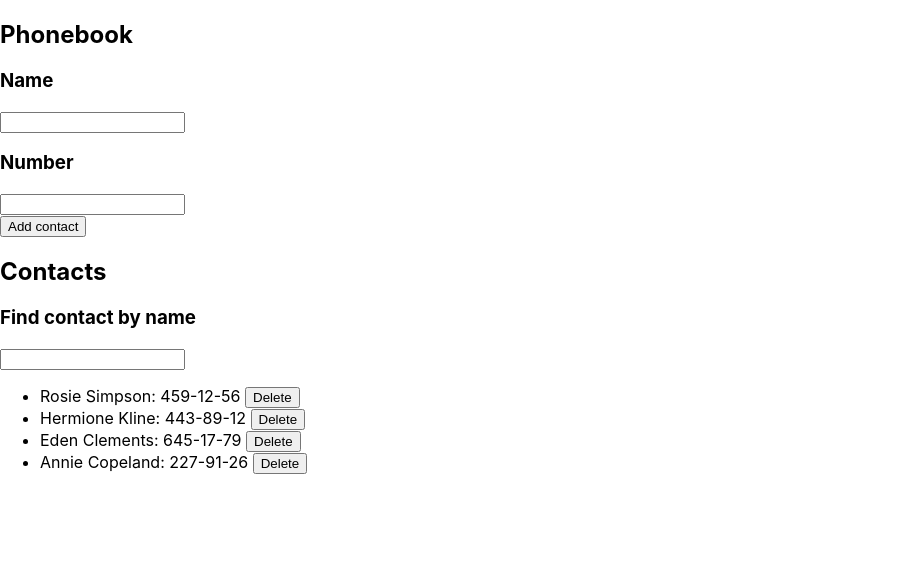
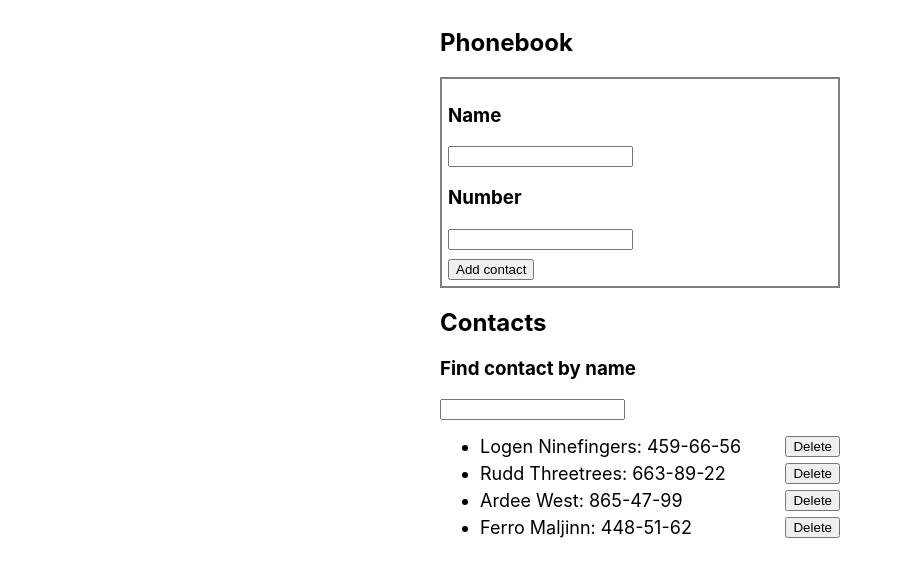
Before and after one commit to Oleh-Li/phonebook-v1, a React app: page / in a window 1280 px wide. Shown: the whole page, without its empty margins (0-903 px from the left). Built offline with nearby package versions, Linux system fonts and the light colour scheme.

Commit message:
add fn onDelete item

```diff
--- a/src/components/App.js
+++ b/src/components/App.js
@@ -1,5 +1,5 @@
 import React, { Component } from "react";
-import "./App.css";
+import styles from "./App.module.css";
 import ContactForm from "./contactForm/ContactForm";
 import ContactList from "./contactList/ContactList";
 import Filter from "./filter/Filter";
@@ -7,10 +7,10 @@ import Filter from "./filter/Filter";
 export default class App extends Component {
   state = {
     contacts: [
-      { id: "id-1", name: "Rosie Simpson", number: "459-12-56" },
-      { id: "id-2", name: "Hermione Kline", number: "443-89-12" },
-      { id: "id-3", name: "Eden Clements", number: "645-17-79" },
-      { id: "id-4", name: "Annie Copeland", number: "227-91-26" },
+      { id: "id-1", name: "Logen Ninefingers", number: "459-66-56" },
+      { id: "id-2", name: "Rudd Threetrees", number: "663-89-22" },
+      { id: "id-3", name: "Ardee West", number: "865-47-99" },
+      { id: "id-4", name: "Ferro Maljinn", number: "448-51-62" },
     ],
     filter: "",
   };
@@ -18,6 +18,16 @@ export default class App extends Component {
   onAddItem = (name, number, id) => {
     this.setState(({ contacts }) => {
       const newArr = [...contacts, { name, number, id: id }];
+      return {
+        contacts: newArr,
+      };
+    });
+  };
+
+  onDeleteItem = (id) => {
+    this.setState(({ contacts }) => {
+      const idx = contacts.findIndex((el) => el.id === id);
+      const newArr = [...contacts.slice(0, idx), ...contacts.slice(idx + 1)];
       return {
         contacts: newArr,
       };
@@ -43,15 +53,18 @@ export default class App extends Component {
 
   render() {
     const { filter, contacts } = this.state;
+    const nameArr = contacts.map((item) => item.name);
     return (
-      <div className="App">
-        <h2>Phonebook</h2>
-        <ContactForm onAddItem={this.onAddItem} />
+      <div className={styles.app}>
+        <h2 className={styles.title}>Phonebook</h2>
+        <ContactForm onAddItem={this.onAddItem} nameArr={nameArr} />
 
         <h2>Contacts</h2>
-        <h3>Find contact by name</h3>
         <Filter handleFilter={this.onFilterChange} />
-        <ContactList contacts={this.onFilterItemsToRepaint(contacts, filter)} />
+        <ContactList
+          contacts={this.onFilterItemsToRepaint(contacts, filter)}
+          onDeleteItem={this.onDeleteItem}
+        />
       </div>
     );
   }
--- /dev/null
+++ b/src/components/App.module.css
@@ -0,0 +1,5 @@
+.app{
+    min-width: 400px;
+    max-width: 800px;
+    margin: 0, auto;
+}
--- a/src/components/contactForm/ContactForm.js
+++ b/src/components/contactForm/ContactForm.js
@@ -1,5 +1,6 @@
 import { Component } from "react";
 import shortid from "shortid";
+import styles from "./ContactForm.module.css";
 
 export default class ContactForm extends Component {
   state = {
@@ -15,6 +16,11 @@ export default class ContactForm extends Component {
     e.preventDefault();
     const { name, number } = this.state;
     const { onAddItem } = this.props;
+    if (this.props.nameArr.indexOf(name) > -1) {
+      alert(`${name} is already in contact`);
+      this.setState({ name: "", number: "" });
+      return;
+    }
     onAddItem(name, number, shortid.generate());
     this.setState({ name: "", number: "" });
   };
@@ -22,10 +28,11 @@ export default class ContactForm extends Component {
   render() {
     const { name, number } = this.state;
     return (
-      <form onSubmit={this.onSubmit}>
+      <form className={styles.contactForm} onSubmit={this.onSubmit}>
         <h3>Name</h3>
 
         <input
+          className={styles.nameInput}
           onChange={this.onInputChange}
           type="text"
           name="name"
@@ -37,6 +44,7 @@ export default class ContactForm extends Component {
         />
         <h3>Number</h3>
         <input
+          className={styles.numberInput}
           onChange={this.onInputChange}
           type="tel"
           name="number"
--- a/src/components/contactForm/ContactForm.module.css
+++ b/src/components/contactForm/ContactForm.module.css
@@ -0,0 +1,11 @@
+.contactForm{
+    border-width: 2px;
+    border-color: grey;
+    border-style: solid;
+    background-color: #red;
+    padding: 6px;
+}
+
+.numberInput{
+margin-bottom: 8px;
+}
--- a/src/components/contactList/ContactList.js
+++ b/src/components/contactList/ContactList.js
@@ -1,10 +1,12 @@
 import ContactListItem from "./contactListItem/ContactListItem";
+import styles from "./ContactList.module.css"
 
-const ContactList = ({ contacts }) => {
+const ContactList = ({ contacts, onDeleteItem }) => {
   const elements = contacts.map((item) => {
     const { id, ...itemProps } = item;
     return <li key={id}>
-        <ContactListItem {...itemProps}/>
+        <ContactListItem {...itemProps}
+        onDeleteItem={()=>onDeleteItem(id)}/>
     </li>;
   });
   return (
--- /dev/null
+++ b/src/components/contactList/ContactList.module.css
@@ -0,0 +1,5 @@
+li{
+    font-size: 18px;
+    margin-bottom: 6px;
+
+}
--- a/src/components/contactList/contactListItem/ContactListItem.js
+++ b/src/components/contactList/contactListItem/ContactListItem.js
@@ -1,7 +1,9 @@
+import styles from "./ContactListItem.module.css"
 const ContactListItem = (props) => {
   return (
     <>
-      {props.name}: {props.number} <button>Delete</button>
+      <span className={styles.itemContactSpan}>{props.name}: {props.number}{" "}</span>
+      <button className={styles.contactBuuton} onClick={props.onDeleteItem}>Delete</button>
     </>
   );
 };
--- /dev/null
+++ b/src/components/contactList/contactListItem/ContactListItem.module.css
@@ -0,0 +1,6 @@
+.contactBuuton{
+    float: right;
+}
+.itemContactSpan{
+    margin-right: 10px;
+}
--- a/src/components/filter/Filter.js
+++ b/src/components/filter/Filter.js
@@ -1,4 +1,5 @@
 import { Component } from "react";
+import styles from './Filter.module.css'
 
 export default class Filter extends Component {
   state = {
@@ -13,12 +14,16 @@ export default class Filter extends Component {
 
   render() {
     return (
+      <>
+        <h3>Find contact by name</h3>
         <input
+        className={styles.filterInput}
           onChange={this.onSearchChange}
           name="filter"
           autoComplete="off"
           value={this.state.filter}
         />
+      </>
     );
   }
 }
--- a/src/index.css
+++ b/src/index.css
@@ -1,5 +1,6 @@
 body {
-  margin: 0;
+  display: flex;
+  justify-content: center;
   font-family: -apple-system, BlinkMacSystemFont, "Segoe UI", "Roboto", "Oxygen",
     "Ubuntu", "Cantarell", "Fira Sans", "Droid Sans", "Helvetica Neue",
     sans-serif;
```
Also changed, not shown: src/components/App.css (deleted), 1 other file. Lines whose indentation alone changed are shown as unchanged.
